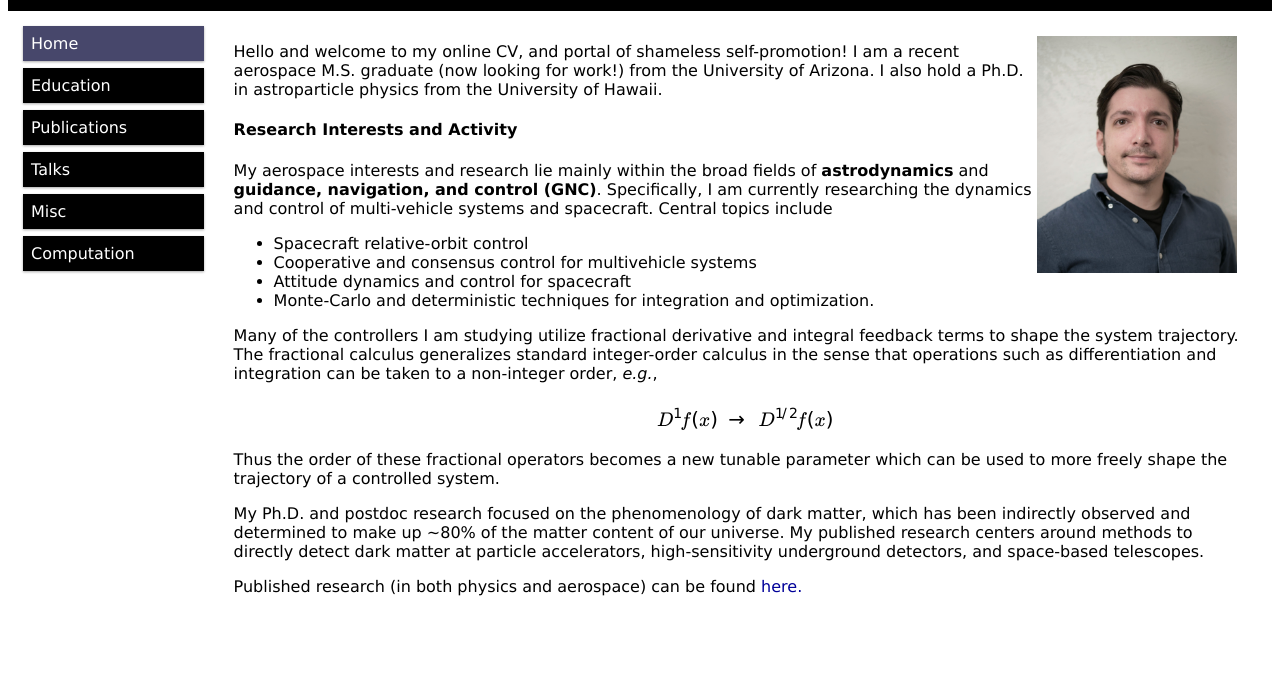
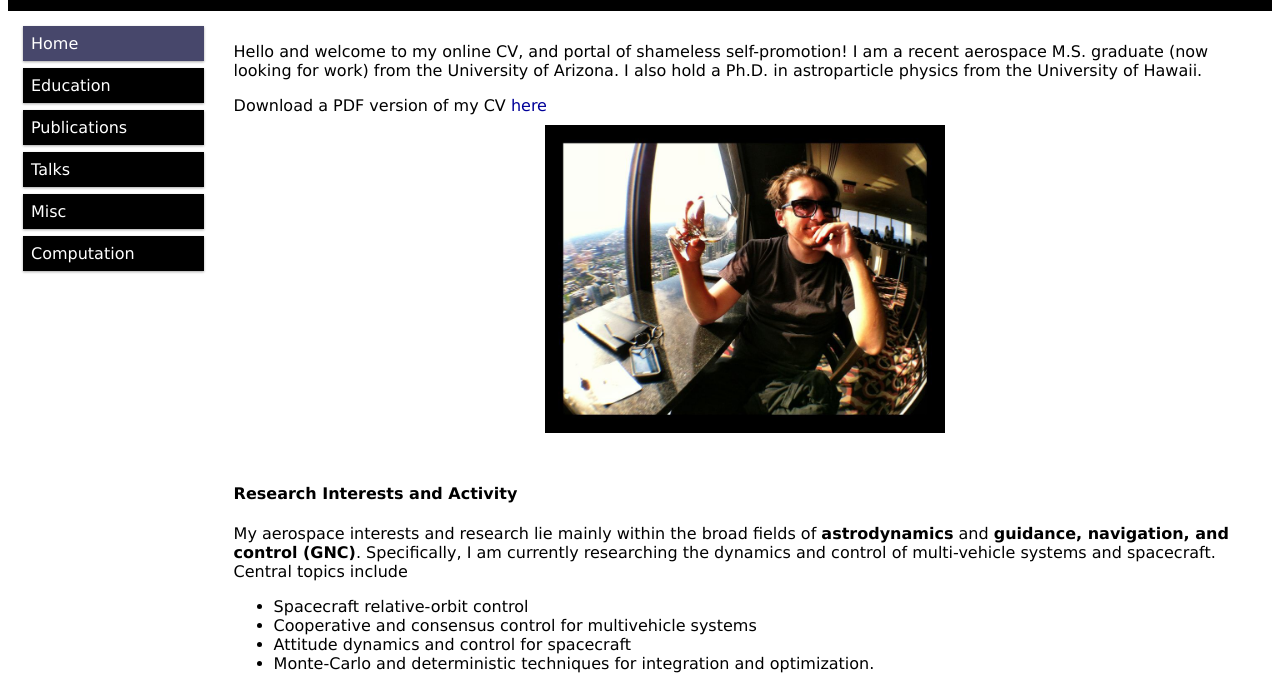
Before and after one commit to dyaylali/dyaylali.github.io, a plain HTML site: page index.html in a window 1280 px wide. Shown: the part 121-800 px from the top of the page. Drawn offline with nearby package versions, Linux system fonts and the light colour scheme; some packages are replaced by stand-ins of ours.

Commit message:
Added CV and changed picture

```diff
--- a/CrowStyle.css
+++ b/CrowStyle.css
@@ -66,6 +66,16 @@ a:hover {color:#666699;}
     padding: 15px;
 }
 
+.center {
+  display: block;
+  margin-top: 10px;
+  margin-top: 10px;
+  margin-left: auto;
+  margin-right: auto;
+  width: 50%;
+  max-width: 400px;
+}
+
 #curLink {
     background: #47476b;
 }
--- a/index.html
+++ b/index.html
@@ -49,9 +49,22 @@ MathJax.Hub.Config({
   </div>
 
   <div class="col-10">
-    <img src="DavidYaylaliHeadshot-Small2.jpg" style="float:right; margin:10px 20px 0 0;width:200px">
-    <p>Hello and welcome to my online CV, and portal of shameless self-promotion!  I am a recent aerospace M.S. graduate (now looking for work!) from the University of Arizona.  I also hold a Ph.D. in astroparticle physics from the University of Hawaii.</p>
+    <!-- <img src="HancockDY.jpg" style="float:right; margin:10px 20px 0 0;width:350px"> -->
+    <p>Hello and welcome to my online CV, and portal of shameless self-promotion!  I am a recent aerospace M.S. graduate (now looking for work) from the University of Arizona.  I also hold a Ph.D. in astroparticle physics from the University of Hawaii.</p>
 
+    <div>
+      Download a PDF version of my CV <a href="DavidYaylali-CV-1-31-18.pdf" target="_blank">here</a>
+    </div>
+    <div>
+          <img src="HancockDY.jpg" class="center">
+    </div>
+  </div>
+</div>
+
+<div class="row">
+  <div class="col-2">
+  </div>
+  <div class="col-10">
     <h4>Research Interests and Activity</h4>
     <p>  My aerospace interests and research lie mainly within the broad fields of <b>astrodynamics</b> and <b>guidance, navigation, and control (GNC)</b>.  Specifically, I am currently researching the dynamics and control of multi-vehicle systems and spacecraft.  Central topics include
     <ul>
```
Also changed, not shown: misc.html (+2 -2 lines), HancockDY.jpg (added), 1 other file.
